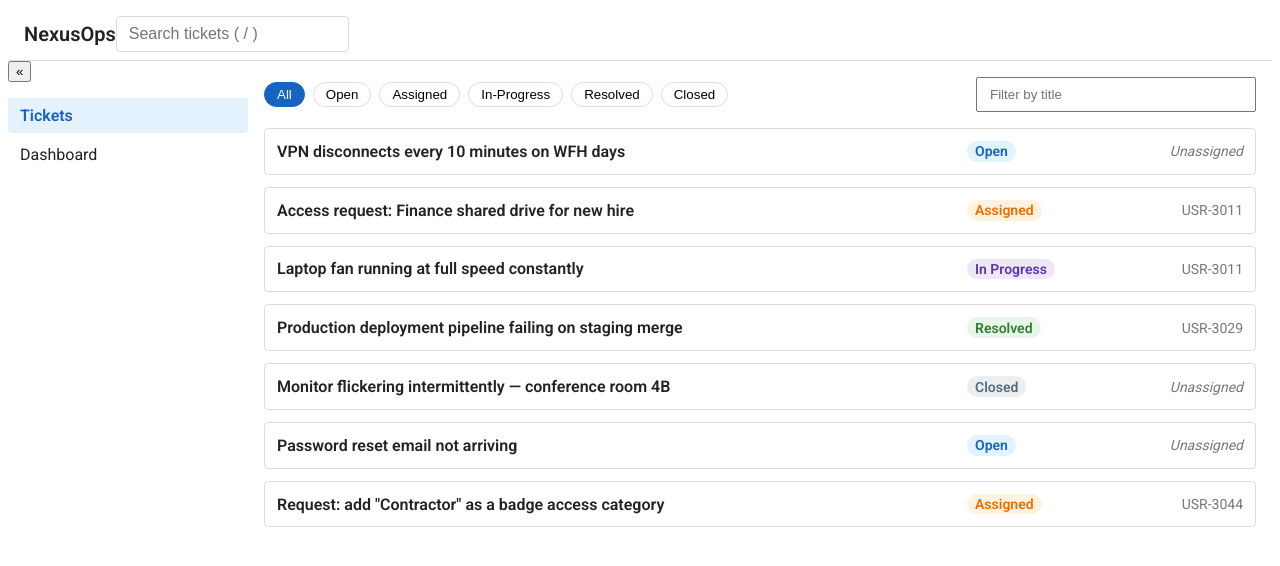
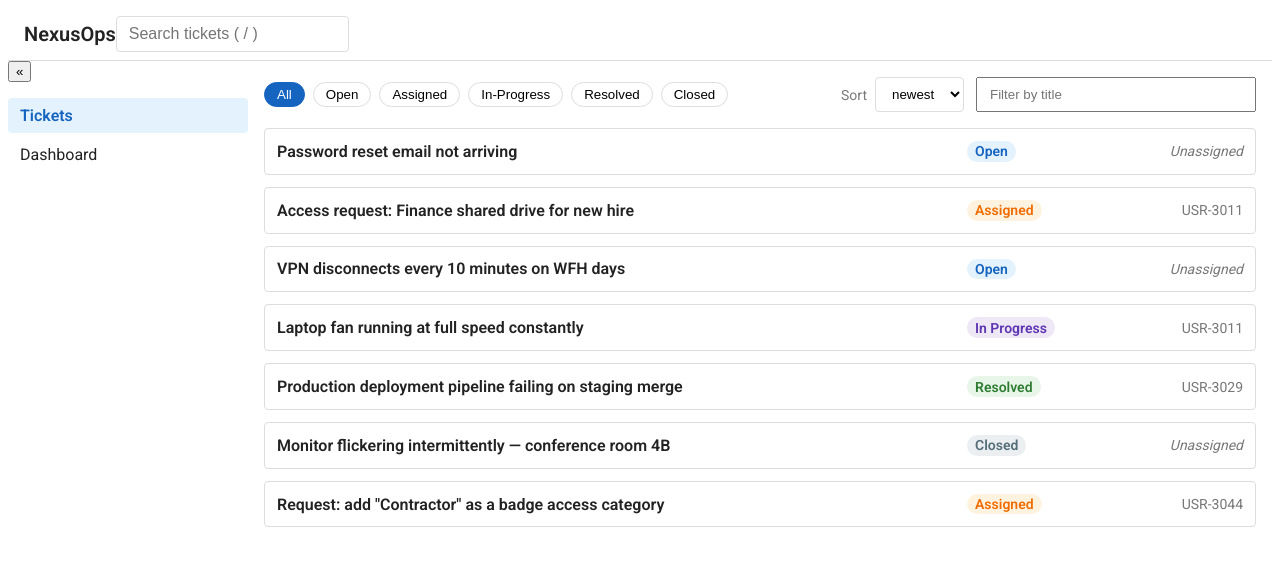
Before and after one commit to SaurabhaArya0501/nexusops, an Angular app: page /tickets in a window 1280 px wide. Shown: the top 566 px of the page. Built offline with nearby package versions, Linux system fonts and the light colour scheme.

Commit message:
feat(tickets): sortable ticket list with filter-linked sort reset

```diff
--- a/src/app/features/tickets/data/ticket-store.ts
+++ b/src/app/features/tickets/data/ticket-store.ts
@@ -1,6 +1,7 @@
-import { Injectable, signal, computed } from '@angular/core';
+import { Injectable, signal, linkedSignal, computed } from '@angular/core';
 import { Ticket } from '../../../domain/ticket';
 import { MOCK_TICKETS } from './mock-tickets';
+import { sortTickets, type TicketSort } from './sort';
 
 @Injectable({ providedIn: 'root' })
 export class TicketStore {
@@ -33,10 +34,22 @@ export class TicketStore {
     const status = this.#statusFilter();
     const q = this.#query().trim().toLowerCase();
 
-    return this.#tickets().filter(
+    const filtered = this.#tickets().filter(
       (t) => (status === 'all' || t.status === status) && t.title.toLowerCase().includes(q),
     );
+
+    return sortTickets(filtered, this.#sortBy());
   });
+
+  readonly #sortBy = linkedSignal<TicketSort>(() => {
+    this.#statusFilter();
+    return 'newest';
+  });
+  readonly sortBy = this.#sortBy.asReadonly();
+
+  setSortBy(sort: TicketSort) {
+    this.#sortBy.set(sort);
+  }
 
   setStatusFilter(status: Ticket['status'] | 'all') {
     this.#statusFilter.set(status);
--- a/src/app/features/tickets/ticket-list-page/ticket-list-page.html
+++ b/src/app/features/tickets/ticket-list-page/ticket-list-page.html
@@ -32,6 +32,18 @@
       </button>
     }
   </div>
+  <label class="tickets-toolbar__sort">
+    <span class="tickets-toolbar__sort-label">Sort</span>
+    <select
+      class="tickets-toolbar__select"
+      [value]="store.sortBy()"
+      (change)="onSortChange($event)"
+    >
+      @for (option of sortOptions; track option) {
+        <option [value]="option">{{ option }}</option>
+      }
+    </select>
+  </label>
 </div>
 <ul class="ticket-list">
   @for (ticket of store.visibleTickets(); track ticket.id) {
--- a/src/app/features/tickets/ticket-list-page/ticket-list-page.scss
+++ b/src/app/features/tickets/ticket-list-page/ticket-list-page.scss
@@ -17,11 +17,17 @@
 
 .tickets-toolbar {
   display: flex;
-  flex-direction: column-reverse; // input on top on mobile
+  flex-direction: column;
   gap: var(--space-3);
   margin-bottom: var(--space-4);
 
+  &__search {
+    order: 1;
+    position: relative;
+  }
+
   &__chips {
+    order: 2;
     display: flex;
     gap: var(--space-2);
     overflow-x: auto;
@@ -53,8 +59,23 @@
     }
   }
 
-  &__search {
-    position: relative;
+  &__sort {
+    order: 3;
+    display: flex;
+    align-items: center;
+    gap: var(--space-2);
+  }
+
+  &__sort-label {
+    font-size: var(--font-size-sm);
+    color: var(--color-text-muted);
+  }
+
+  &__select {
+    padding: var(--space-2) var(--space-3);
+    border: 1px solid var(--color-border);
+    border-radius: 4px;
+    background: var(--color-surface);
   }
 
   &__input {
@@ -74,10 +95,19 @@
 
   @media (min-width: 768px) {
     flex-direction: row;
-    justify-content: space-between;
     align-items: center;
 
+    &__chips {
+      order: 1;
+      flex: 1;
+    }
+
+    &__sort {
+      order: 2;
+    }
+
     &__search {
+      order: 3;
       width: 280px;
     }
   }
--- a/src/app/features/tickets/ticket-list-page/ticket-list-page.ts
+++ b/src/app/features/tickets/ticket-list-page/ticket-list-page.ts
@@ -4,6 +4,7 @@ import { TicketCard } from '../ui/ticket-card/ticket-card';
 import { TicketId } from '../../../domain/ids';
 import { TicketStore } from '../data/ticket-store';
 import { Ticket } from '../../../domain/ticket';
+import { TicketSort } from '../data/sort';
 
 @Component({
   selector: 'app-ticket-list-page',
@@ -22,6 +23,7 @@ export class TicketListPage {
     'resolved',
     'closed',
   ];
+  readonly sortOptions: readonly TicketSort[] = ['newest', 'priority', 'title'];
 
   constructor() {
     effect(() => {
@@ -37,4 +39,9 @@ export class TicketListPage {
     const input = event.target as HTMLInputElement;
     this.store.setQuery(input.value);
   }
+
+  onSortChange(event: Event) {
+    const select = event.target as HTMLSelectElement;
+    this.store.setSortBy(select.value as TicketSort);
+  }
 }
```
